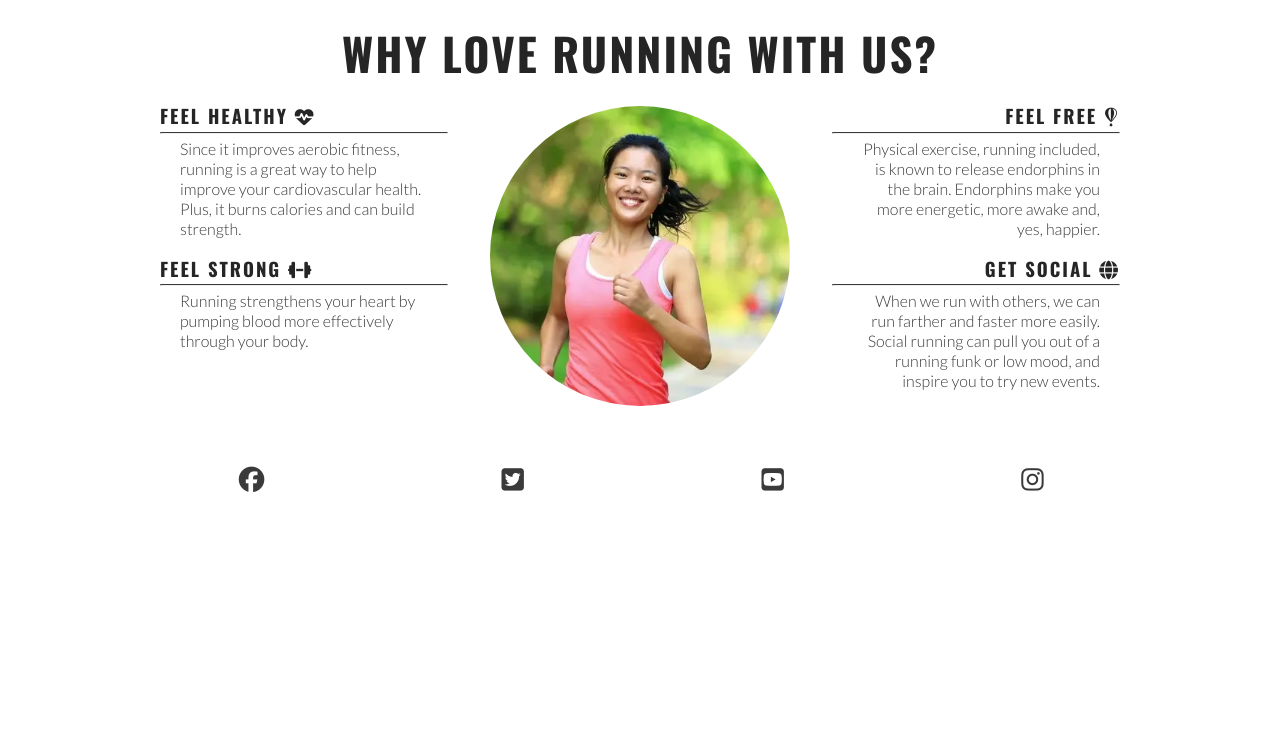
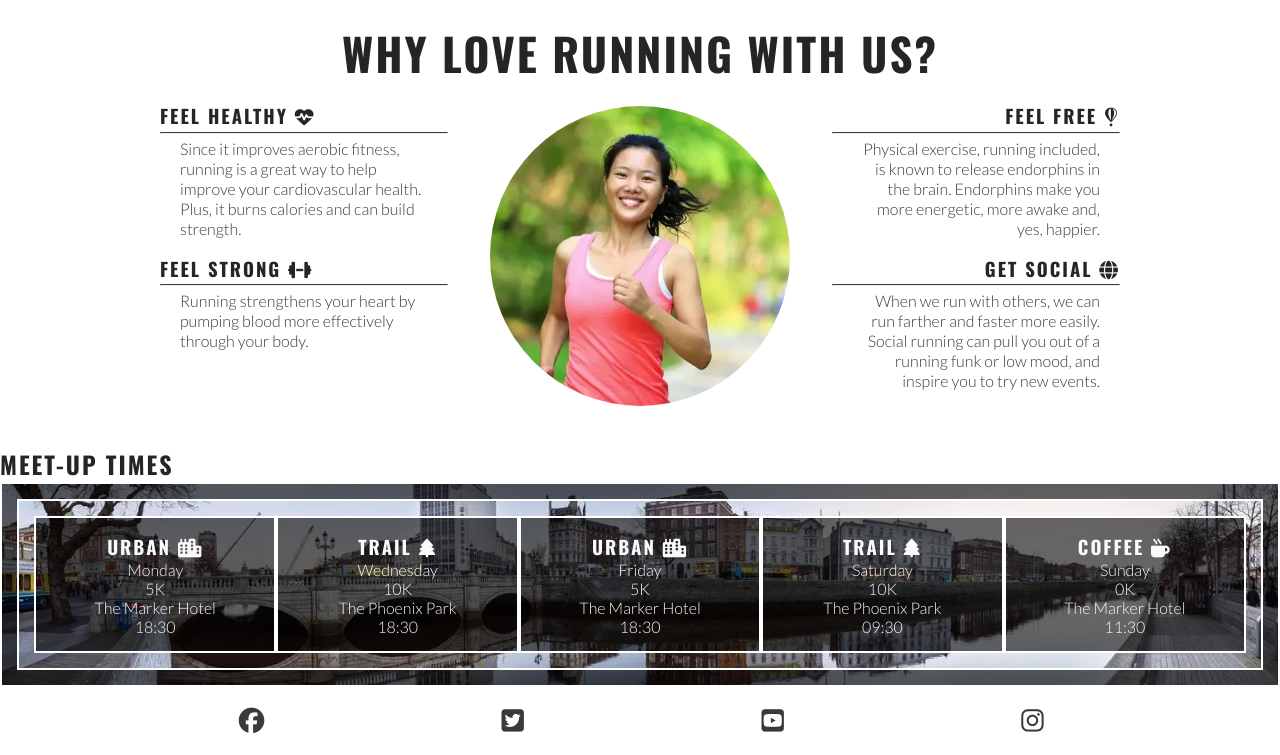
Before and after one commit to OJarvey/Githob-Love-Running-New-, a plain HTML site: page index.html in a window 1280 px wide. Shown: the part 679-1434 px from the top of the page. Before the commit the page ends 1193 px from the top, so only its background shows below. Drawn offline with nearby package versions, Linux system fonts and the light colour scheme.

```diff
--- a/assets/css/style.css
+++ b/assets/css/style.css
@@ -160,6 +160,32 @@ main {
     justify-content: center;
 }
 
+/* Meetup Times section */
+#times {
+    background: url('../images/dublin-city.webp') no-repeat center/cover;
+    /* Handles responsivity without the need for a media query */
+    display: flex;
+    flex-wrap: wrap;
+}
+
+#times div {
+    color: #fafafa;
+    background-color: rgba(0, 0, 0, .6);
+    padding: 15px;
+    text-align: center;
+    /* This will not wrap on screens of less than 400px wide.
+    Each div will expand to fill the available space on its row */
+    flex-basis: 200px;
+    flex-grow: 1;
+    /* Creates a grid of meetup time divs over the background image */
+    border: 2px solid white;
+}
+
+#times h3 {
+    /* Override the heading colour set in general styles */
+    color: #fafafa;
+}
+
 /* Footer */
 #social-networks {
     text-align: center;
@@ -234,7 +260,6 @@ main {
         text-align: end;
         align-self: flex-end;
     }
-
 }
 
 /* Large devices (laptops and desktops, 992px and up) */
--- a/index.html
+++ b/index.html
@@ -1,4 +1,3 @@
-
 <!DOCTYPE html>
 <html lang="en">
 
@@ -81,6 +80,51 @@
                     <div id="circle-cover-bg"></div>
                 </div>
             </div>
+        </section>
+
+        <!-- Meetup times section-->
+        <section id="meetups">
+            <h2>Meet-up Times</h2>
+            <div id="times">
+                <div>
+                    <div id="times">
+                        <div>
+                            <h3>Urban <i class="fa-solid fa-city"></i></h3>
+                            <p>Monday</p>
+                            <p>5K</p>
+                            <p>The Marker Hotel</p>
+                            <p>18:30</p>
+                        </div>
+                        <div>
+                            <h3>Trail <i class="fa-solid fa-tree"></i></h3>
+                            <p>Wednesday</p>
+                            <p>10K</p>
+                            <p>The Phoenix Park</p>
+                            <p>18:30</p>
+                        </div>
+                        <div>
+                            <h3>Urban <i class="fa-solid fa-city"></i></h3>
+                            <p>Friday</p>
+                            <p>5K</p>
+                            <p>The Marker Hotel</p>
+                            <p>18:30</p>
+                        </div>
+                        <div>
+                            <h3>Trail <i class="fa-solid fa-tree"></i></h3>
+                            <p>Saturday</p>
+                            <p>10K</p>
+                            <p>The Phoenix Park</p>
+                            <p>09:30</p>
+                        </div>
+                        <div>
+                            <h3>Coffee <i class="fa-solid fa-mug-hot"></i></h3>
+                            <p>Sunday</p>
+                            <p>0K</p>
+                            <p>The Marker Hotel</p>
+                            <p>11:30</p>
+                        </div>
+                    </div>
+        </section>
     </main>
 
     <!-- Footer -->
```
Also changed, not shown: assets/images/dublin-city.webp (added).
